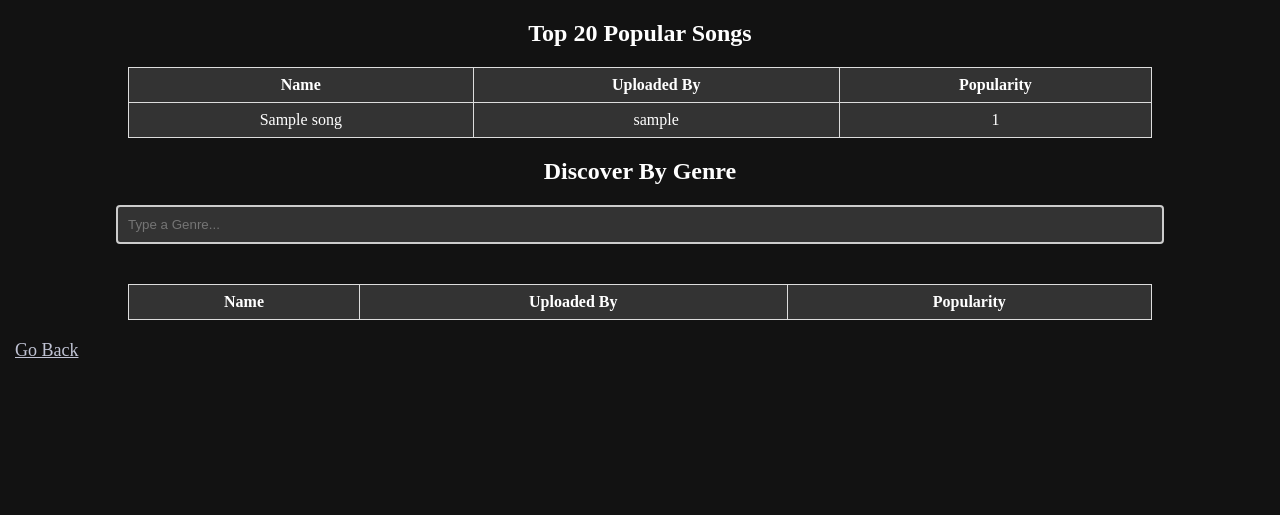
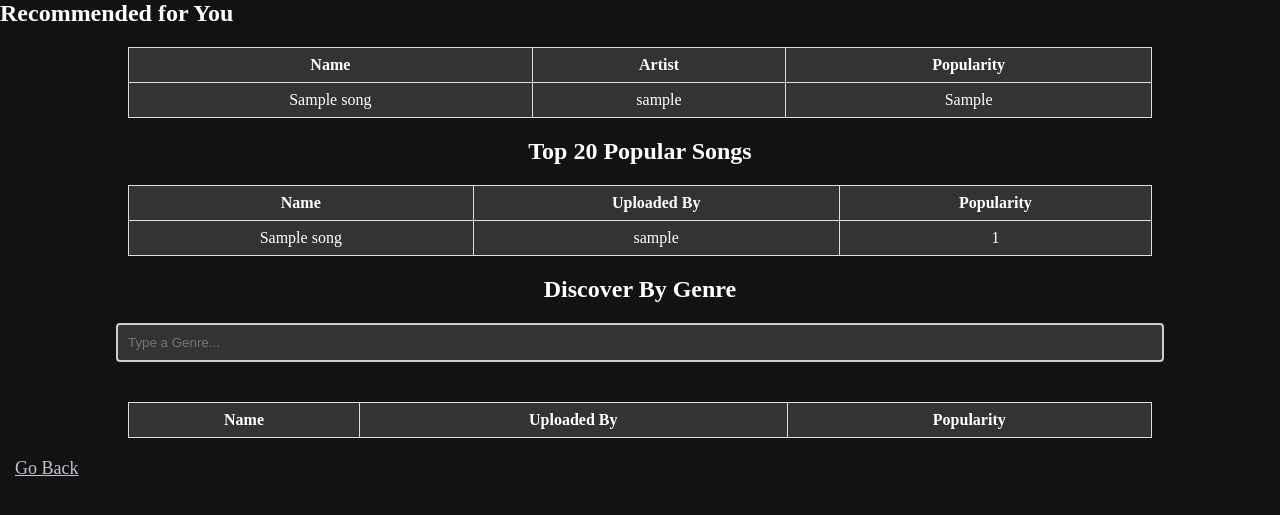
Before and after one commit to yale-cpsc-419-fa23/project-group-6, a Flask app: template app/views/templates/explore.html in a window 1280 px wide. Shown: the top 515 px of the page. Run offline with Flask 3, Linux system fonts and the light colour scheme; tables that the repository leaves empty hold one stand-in row (values such as "Sample post"); the template is opened without the code that fills it: values that come from a table or form of the project are taken from there, most other values are stand-ins (such as "Sample title", 1, 10 or a date in 2020); lists and menus that the app fills with data are empty.

Commit message:
Implement personal recommendation

```diff
--- a/app/controllers/main_controller.py
+++ b/app/controllers/main_controller.py
@@ -1,6 +1,7 @@
 from flask import Blueprint, render_template, session, flash, redirect, url_for
 
 from app.models.song import Song
+from app.utils.recommendation_utils import recommend_songs
 
 main = Blueprint('main', __name__)
 
@@ -18,4 +19,5 @@ def explore():
         return redirect(url_for('auth.login'))
 
     top_songs = Song.get_top_songs()
-    return render_template('explore.html', top_songs=top_songs)
+    recommended_songs = recommend_songs(session['user_id'], n_likes=5, n_recommendations=5)
+    return render_template('explore.html', top_songs=top_songs, recommended_songs=recommended_songs)
--- a/app/models/user.py
+++ b/app/models/user.py
@@ -1,5 +1,6 @@
 from datetime import datetime
 from werkzeug.security import generate_password_hash, check_password_hash
+import random
 
 from app import db
 from app.models.user_song_like import UserSongLike
@@ -88,7 +89,8 @@ class User(db.Model):
         return [record.get_song() for record in self.create_records]
 
     def get_liked_songs(self, n_likes):
-        return [record.get_song() for record in self.like_records[:n_likes]]
+        like_records = random.sample(self.like_records, min(n_likes, len(self.like_records)))
+        return [record.get_song() for record in like_records]
 
     # info update
     def update_username(self, new_username):
--- a/app/views/static/exploreStyles.css
+++ b/app/views/static/exploreStyles.css
@@ -21,13 +21,13 @@ body {
     width: 80%;
 }
 
-#top-songs, #top-songs-by-genre {
+#top-songs, #top-songs-by-genre, #recommended-songs {
     width: 100%;
     border-collapse: collapse;
     text-align: center;
 }
 
-#top-songs th, #top-songs td, #top-songs-by-genre th, #top-songs-by-genre td {
+#top-songs th, #top-songs td, #top-songs-by-genre th, #top-songs-by-genre td, #recommended-songs th, #recommended-songs td {
     border: 1px solid #ddd;
     padding: 8px;
     background-color: #333333;
--- a/app/views/templates/explore.html
+++ b/app/views/templates/explore.html
@@ -9,6 +9,33 @@
 </head>
 <body>
     <div class="main-content">
+        <h2 class="recommendations-title">Recommended for You</h2>
+        <div class="top-songs-container">
+            <table id="recommended-songs">
+                <thead>
+                    <tr>
+                        <th>Name</th>
+                        <th>Artist</th>
+                        <th>Popularity</th>
+                    </tr>
+                </thead>
+                <tbody>
+                    {% for song in recommended_songs %}
+                    <tr>
+                        <td>{{ song.get_name() }}</td>
+                        <td>
+                            {% for creator in song.get_creators() %}
+                                {{ creator.get_username() }}
+                                {% if not loop.last %}, {% endif %}
+                            {% endfor %}
+                        </td>
+                        <td>{{ song.get_popularity() }}</td>
+                    </tr>
+                    {% endfor %}
+                </tbody>
+            </table>
+        </div>
+
         <h2 class="top-songs-title">Top 20 Popular Songs</h2>
         <div class="top-songs-container">
             <table id="top-songs">
@@ -23,7 +50,12 @@
                     {% for song in top_songs %}
                     <tr>
                         <td>{{ song.get_name() }}</td>
-                        <td>{{ song.get_creators()[0].get_username() }}</td>
+                        <td>
+                            {% for creator in song.get_creators() %}
+                                {{creator.get_username()}}
+                                {% if not loop.last %}, {% endif %}
+                            {% endfor %}
+                        </td>
                         <td>{{ song.get_popularity() }}</td>
                     </tr>
                     {% endfor %}
```
Also changed, not shown: app/utils/recommendation_utils.py (+17 -7 lines).
